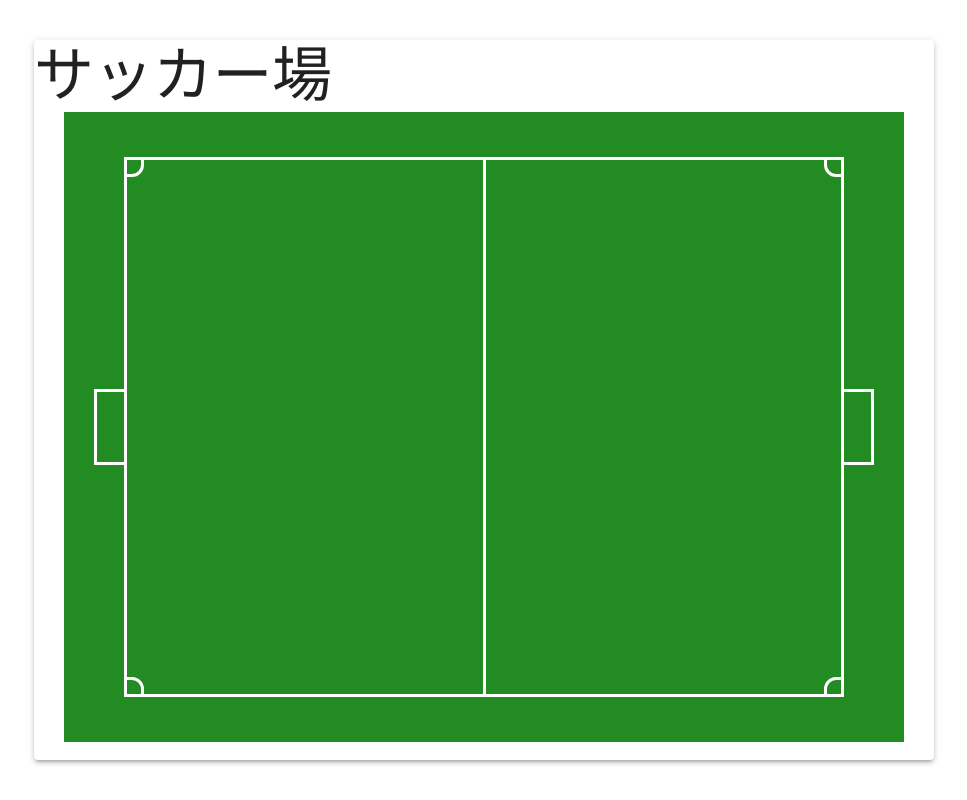
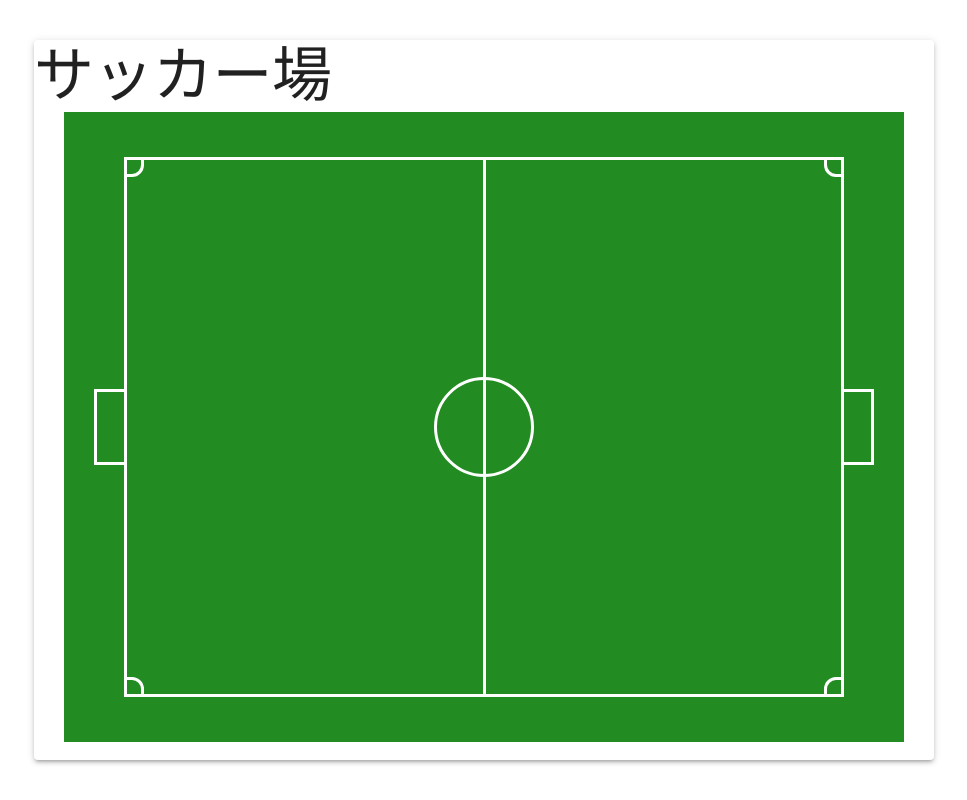
Before and after one commit to kosuke-17/story-block, a Next.js app: page / in a window 1280 px wide. Shown: the whole page, without its empty margins (156-1123 px from the left). Built offline with nearby package versions, Linux system fonts and the light colour scheme.

Commit message:
センタサークル作成

```diff
--- a/src/components/SoccerField/index.tsx
+++ b/src/components/SoccerField/index.tsx
@@ -45,6 +45,15 @@ const SoccerFieldCenterLine = styled(Box)(() => ({
   height: '100%',
 }))
 
+const SoccerFieldCenterCircle = styled(Box)(() => ({
+  ...centerCSS,
+  border: '3px solid #FFFFFF',
+  height: '100px',
+  width: '100px',
+  position: 'absolute',
+  borderRadius: '50%',
+}))
+
 const SoccerField: FC = () => {
   return (
     <SoccerFieldLayout>
@@ -56,6 +65,7 @@ const SoccerField: FC = () => {
             <SoccerFieldOutLine>
               <CornerArc type='LeftTop' />
               <CornerArc type='LeftBottom' />
+              <SoccerFieldCenterCircle />
               <SoccerFieldCenterLine />
               <CornerArc type='RightTop' />
               <CornerArc type='RightBottom' />
```
